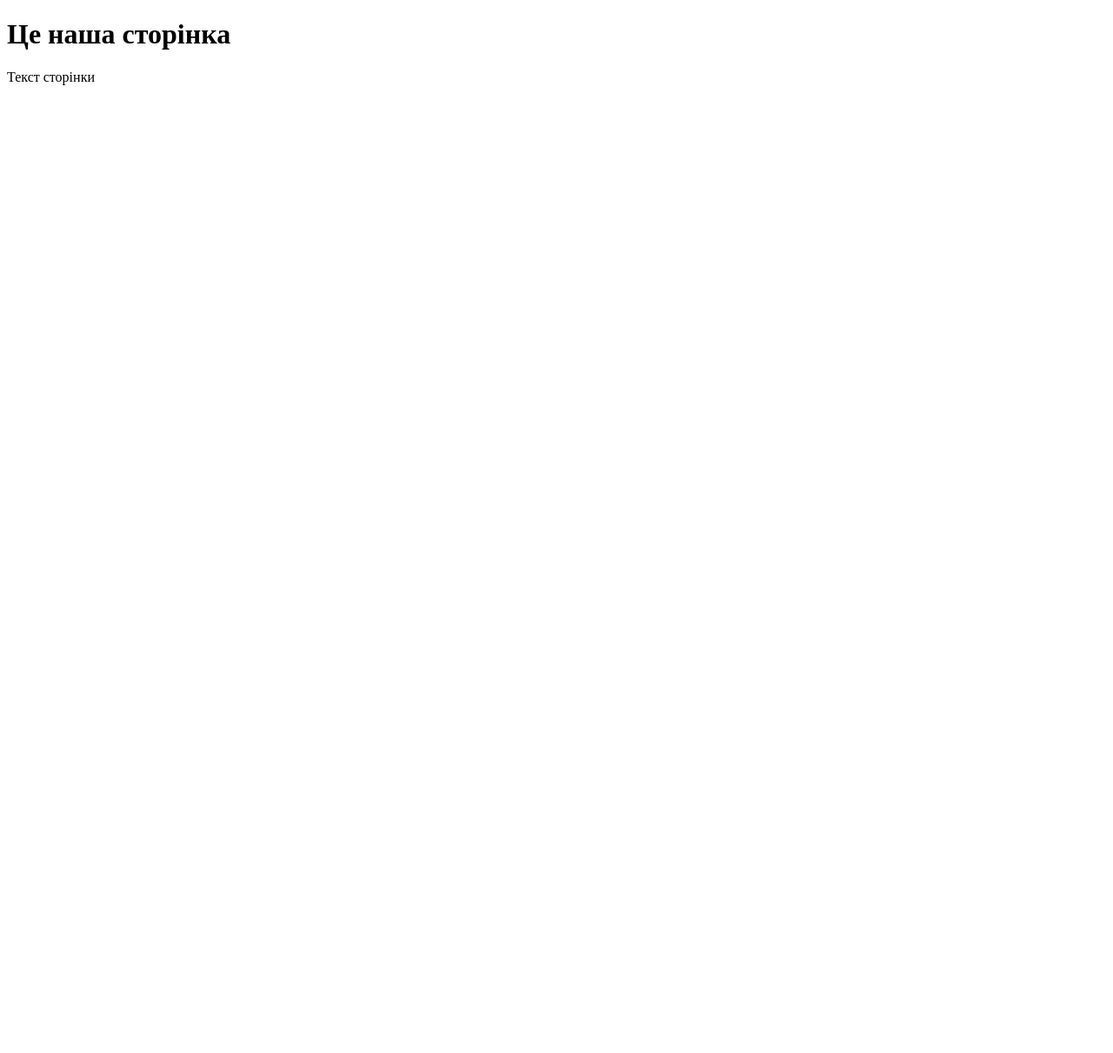
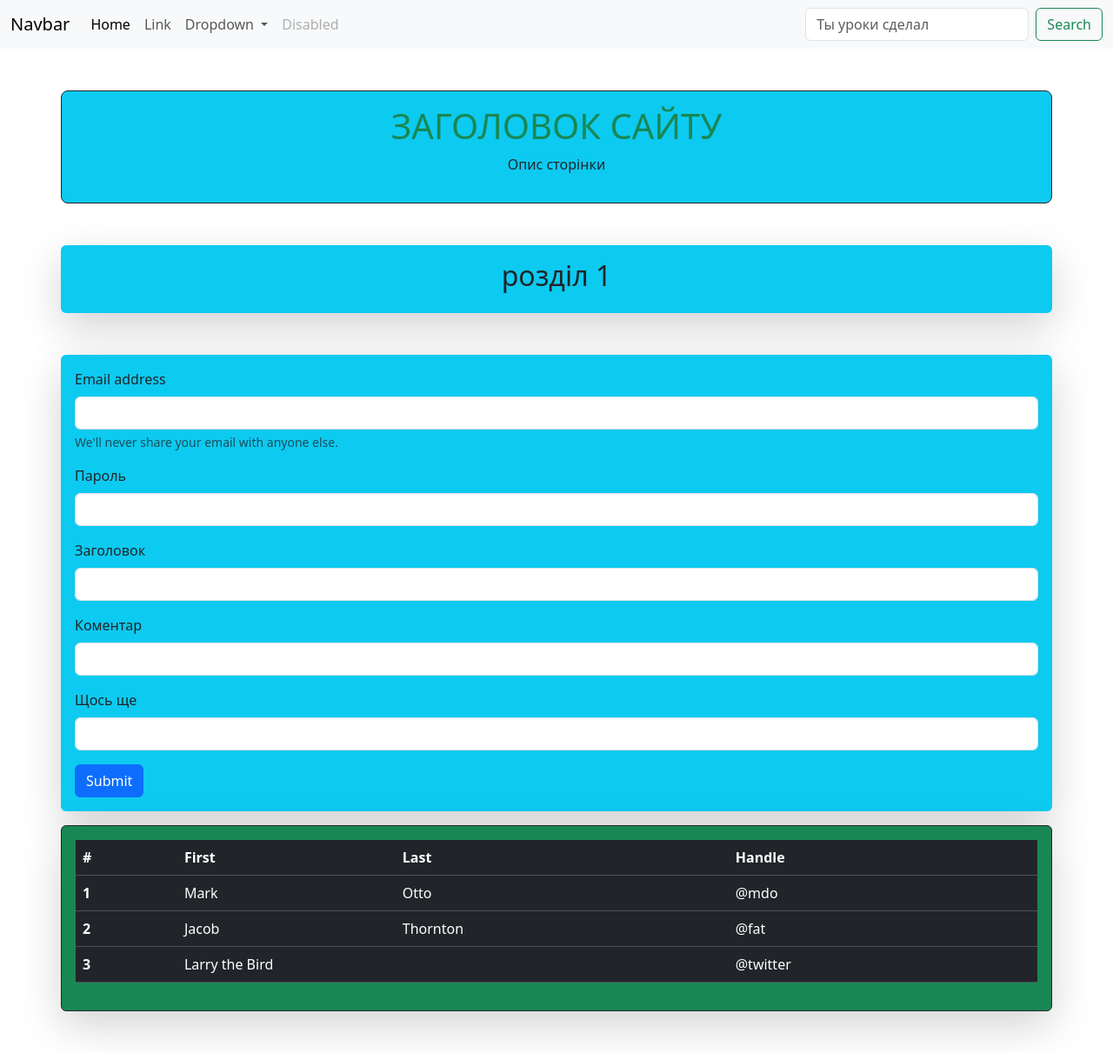
Before and after one commit to Egorik1308/first-site, a plain HTML site: page index.html in a window 1280 px wide. Shown: the whole page at 87% size. Before the commit the page ends 800 px from the top, so only its background shows below. Drawn offline with nearby package versions, Linux system fonts and the light colour scheme.

Commit message:
first site

```diff
--- a/index.html
+++ b/index.html
@@ -1,11 +1,142 @@
-<!DOCTYPE html>
-<html>
-<head>
-	<title></title>
-</head>
-<body>
-	<h1>Це наша сторінка</h1>
-	<p>Текст сторінки</p>
+<!doctype html>
+<html lang="en">
+  <head>
+    <meta charset="utf-8">
+    <meta name="viewport" content="width=device-width, initial-scale=1">
+    <title>Наша сторінка</title>
+    <link href="https://cdn.jsdelivr.net/npm/bootstrap@5.3.0-alpha1/dist/css/bootstrap.min.css" rel="stylesheet" integrity="sha384-GLhlTQ8iRABdZLl6O3oVMWSktQOp6b7In1Zl3/Jr59b6EGGoI1aFkw7cmDA6j6gD" crossorigin="anonymous">
+  </head>
+  <body>
 
-</body>
+<!-- NAVBAR -->
+<nav class="navbar navbar-expand-lg bg-body-tertiary">
+  <div class="container-fluid">
+    <a class="navbar-brand" href="#">Navbar</a>
+    <button class="navbar-toggler" type="button" data-bs-toggle="collapse" data-bs-target="#navbarSupportedContent" aria-controls="navbarSupportedContent" aria-expanded="false" aria-label="Toggle navigation">
+      <span class="navbar-toggler-icon"></span>
+    </button>
+    <div class="collapse navbar-collapse" id="navbarSupportedContent">
+      <ul class="navbar-nav me-auto mb-2 mb-lg-0">
+        <li class="nav-item">
+          <a class="nav-link active" aria-current="page" href="#">Home</a>
+        </li>
+        <li class="nav-item">
+          <a class="nav-link" href="#">Link</a>
+        </li>
+        <li class="nav-item dropdown">
+          <a class="nav-link dropdown-toggle" href="#" role="button" data-bs-toggle="dropdown" aria-expanded="false">
+            Dropdown
+          </a>
+          <ul class="dropdown-menu">
+            <li><a class="dropdown-item" href="#">Action</a></li>
+            <li><a class="dropdown-item" href="#">Another action</a></li>
+            <li><hr class="dropdown-divider"></li>
+            <li><a class="dropdown-item" href="#">Something else here</a></li>
+          </ul>
+        </li>
+        <li class="nav-item">
+          <a class="nav-link disabled">Disabled</a>
+        </li>
+      </ul>
+      <form class="d-flex" role="Ты уроки сделал">
+        <input class="form-control me-2" type="Ты уроки сделал" placeholder="Ты уроки сделал" aria-label="Ты уроки сделал">
+        <button class="btn btn-outline-success" type="submit">Search</button>
+      </form>
+    </div>
+  </div>
+</nav>
+<!-- END NAVBAR -->
+
+
+
+
+
+<div class="container text-center p-3  mt-5 bg-info rounded-3 border border-dark">
+  <h1 class="text-success">ЗАГОЛОВОК САЙТУ</h1>
+  <p>Опис сторінки</p>
+</div>
+
+
+<div class="container text-center p-3  mt-5 bg-info shadow-lg rounded border-success">
+  <h2>розділ 1</h2>
+</div>
+
+
+<div class="container p-3  mt-5 bg-info shadow-lg rounded border-success">
+  <form>
+
+  <div class="mb-3">
+    <label for="exampleInputEmail1" class="form-label">Email address</label>
+    <input type="email" class="form-control" id="exampleInputEmail1" aria-describedby="emailHelp">
+    <div id="emailHelp" class="form-text">We'll never share your email with anyone else.</div>
+  </div>
+
+  <div class="mb-3">
+    <label for="exampleInputPassword1" class="form-label">Пароль</label>
+    <input type="password" class="form-control" id="exampleInputPassword1">
+  </div>
+
+  <div class="mb-3">
+    <label for="exampleInputPassword1" class="form-label">Заголовок</label>
+    <input type="text" class="form-control" id="exampleInputPassword1">
+  </div>
+
+
+  <div class="mb-3">
+    <label for="exampleInputPassword1" class="form-label">Коментар</label>
+    <input type="text" class="form-control" id="exampleInputPassword1">
+  </div>
+
+  <div class="mb-3">
+    <label for="exampleInputPassword1" class="form-label">Щось ще</label>
+    <input type="text" class="form-control" id="exampleInputPassword1">
+  </div>
+
+
+
+  <button type="submit" class="btn btn-primary">Submit</button>
+</form>
+</div>
+
+
+<div class="container bg-success p-3 mt-3 mb-5 shadow-lg rounded border border-dark text-white">
+  <table class="table table-dark">
+  <thead>
+    <tr>
+      <th scope="col">#</th>
+      <th scope="col">First</th>
+      <th scope="col">Last</th>
+      <th scope="col">Handle</th>
+    </tr>
+  </thead>
+
+  <tbody>
+
+    <tr>
+      <th scope="row">1</th>
+      <td>Mark</td>
+      <td>Otto</td>
+      <td>@mdo</td>
+    </tr>
+
+    <tr>
+      <th scope="row">2</th>
+      <td>Jacob</td>
+      <td>Thornton</td>
+      <td>@fat</td>
+    </tr>
+
+    <tr>
+      <th scope="row">3</th>
+      <td colspan="2">Larry the Bird</td>
+      <td>@twitter</td>
+    </tr>
+  </tbody>
+</table>
+</div>
+
+
+
+    <script src="https://cdn.jsdelivr.net/npm/bootstrap@5.3.0-alpha1/dist/js/bootstrap.bundle.min.js" integrity="sha384-w76AqPfDkMBDXo30jS1Sgez6pr3x5MlQ1ZAGC+nuZB+EYdgRZgiwxhTBTkF7CXvN" crossorigin="anonymous"></script>
+  </body>
 </html>
```
